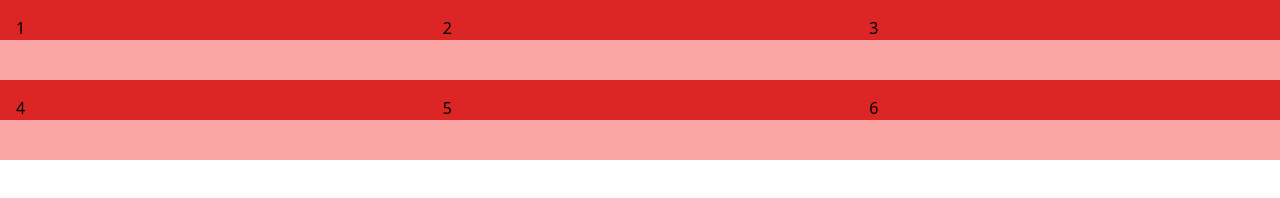
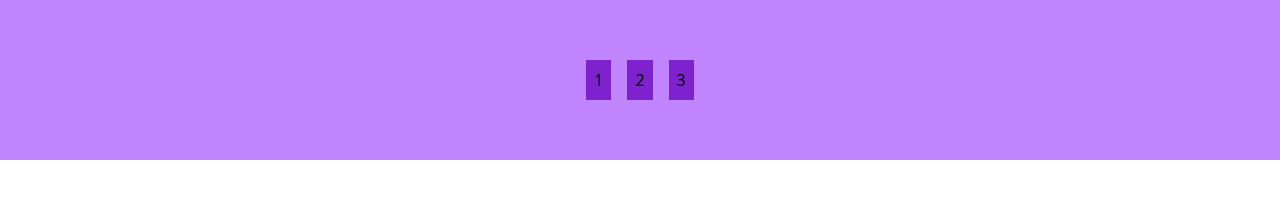
Before and after one commit to IgorXVI/tailwind-course, a website: page src/index.html in a window 1280 px wide. Drawn offline with Linux system fonts and the light colour scheme.

Commit message:
position: center

```diff
--- a/package.json
+++ b/package.json
@@ -4,7 +4,8 @@
   "description": "",
   "main": "index.js",
   "scripts": {
-    "test": "echo \"Error: no test specified\" && exit 1"
+    "tailwind-update": "npx tailwindcss -i ./src/input.css -o ./src/css/styles.css",
+    "tailwind-watch": "npx tailwindcss -i ./src/input.css -o ./src/css/styles.css --watch"
   },
   "keywords": [],
   "author": "",
--- a/src/index.html
+++ b/src/index.html
@@ -9,13 +9,10 @@
 </head>
 
 <body>
-    <div class="bg-red-300 h-40 flex flex-wrap content-around">
-        <div class="bg-red-600 h-10 p-4 w-1/3">1</div>
-        <div class="bg-red-600 h-10 p-4 w-1/3">2</div>
-        <div class="bg-red-600 h-10 p-4 w-1/3">3</div>
-        <div class="bg-red-600 h-10 p-4 w-1/3">4</div>
-        <div class="bg-red-600 h-10 p-4 w-1/3">5</div>
-        <div class="bg-red-600 h-10 p-4 w-1/3">6</div>
+    <div class="bg-purple-400 flex h-40 items-center justify-center">
+        <div class="bg-purple-700 m-2 p-2">1</div>
+        <div class="bg-purple-700 m-2 p-2">2</div>
+        <div class="bg-purple-700 m-2 p-2">3</div>
     </div>
 </body>
 
```
Also changed, not shown: src/css/styles.css.
